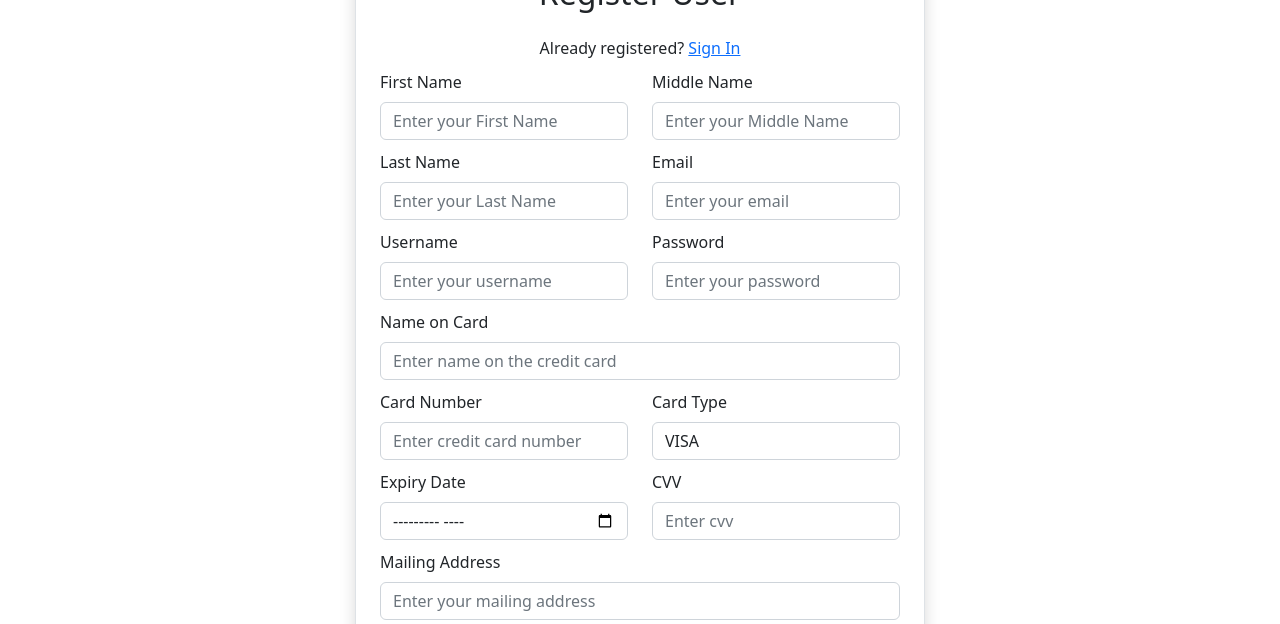
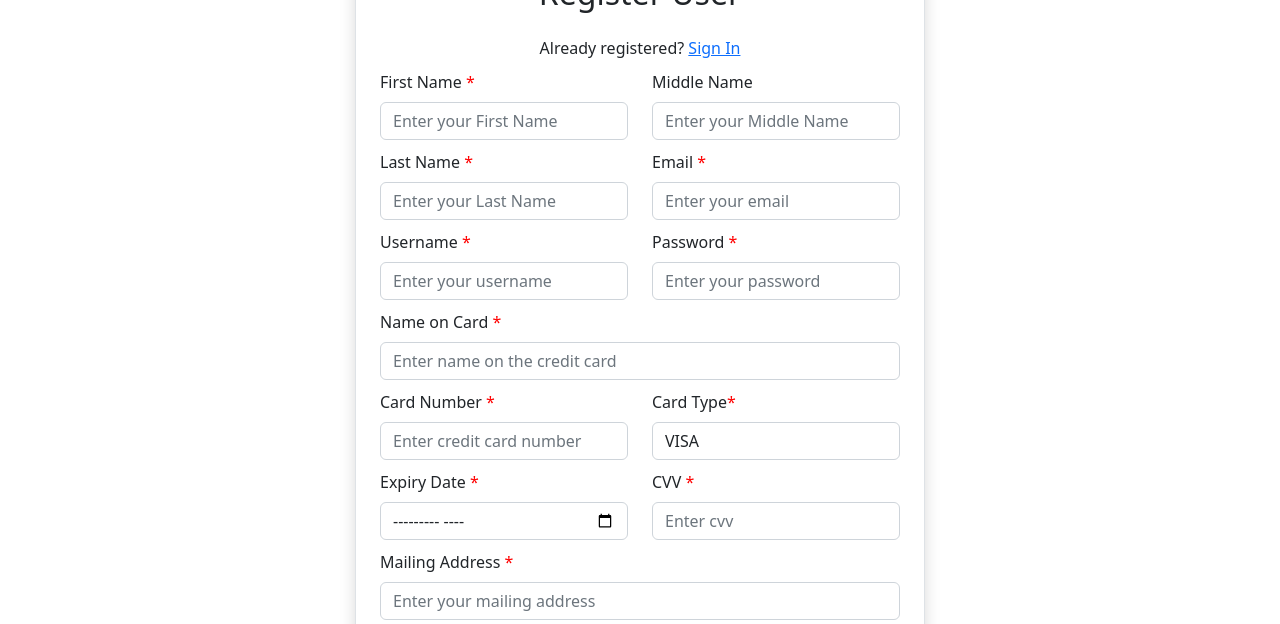
Before and after one commit to aoc38/Travel-Easy-frontend, a React (Create React App) app: page /register in a window 1280 px wide. Shown: the part 139-763 px from the top of the page. Built offline with nearby package versions, Linux system fonts and the light colour scheme; what axios-oauth-client would draw is missing.

Commit message:
updated registration form

```diff
--- a/src/Components/Flights/usermiles.js
+++ b/src/Components/Flights/usermiles.js
@@ -87,7 +87,24 @@ function Usermiles() {
             <div className="add-space"></div>
             <div className="add-space"></div>
             <div className="add-space"></div>
-            <div className="text-center">
+
+            {(pc=0) ?
+            (
+            <>
+                <div className="text-center">
+          <Link
+            to={{ pathname: `/bookForm/${id}` }}
+            className="btn btn-outline-primary m-4"
+          >
+            Checkout
+          </Link>
+          </div>
+
+            </>
+            ):
+            (
+              <>
+                <div className="text-center">
           <Link
             to={{ pathname: `/bookForm/${id}/${pc}` }}
             className="btn btn-outline-primary m-4"
@@ -95,6 +112,11 @@ function Usermiles() {
             Checkout
           </Link>
           </div>
+              </>
+              )
+
+            }
+
         </div>
       </div>
     </div>
--- a/src/Users/AddUser.js
+++ b/src/Users/AddUser.js
@@ -103,19 +103,20 @@ export default function AddUser() {
             <div className='mb-3'>
               <div className ="row">
                 <div class="col s12 m6 ">
-              <label htmlFor='firstname' className='form-label'> First Name </label>
+              <label htmlFor='firstname' className='form-label required-field'> First Name </label>
               <input
                 type={"text"}
                 className="form-control"
                 placeholder='Enter your First Name'
                 name='firstName'
+                required
                 value={firstName}
                 onChange={(e) => onInputChange(e)}
               // onChange = {(e) => setFirstName(e.target.value)}
               />
               </div>
               <div class="col s12 m6">
-             <label htmlFor='middleName' className='form-label'> Middle Name </label>
+             <label htmlFor='middleName' className='form-label '> Middle Name </label>
               <input
                 type={"text"}
                 className="form-control"
@@ -130,23 +131,25 @@ export default function AddUser() {
             <div className ="row">
                 <div class="col s12 m6">
 
-                <label htmlFor='lastName' className='form-label'> Last Name </label>
+                <label htmlFor='lastName' className='form-label required-field'> Last Name </label>
               <input
                 type={"text"}
                 className="form-control"
                 placeholder='Enter your Last Name'
                 name='lastName'
+                required
                 value={lastName}
                 onChange={(e) => onInputChange(e)}
               />
               </div>
               <div class="col s12 m6">
-              <label htmlFor='email' className='form-label'> Email </label>
+              <label htmlFor='email' className='form-label required-field'> Email </label>
               <input
                 type={"email"}
                 className="form-control"
                 placeholder='Enter your email '
                 name='email'
+                required
                 value={email}
                 onChange={(e) => onInputChange(e)}
               />
@@ -155,35 +158,38 @@ export default function AddUser() {
               <div className='add-space'></div>
               <div className ="row">
                 <div class="col s12 m6">
-          <label htmlFor='username' className='form-label'> Username </label>
+          <label htmlFor='username' className='form-label required-field'> Username </label>
               <input
                 type={"text"}
                 className="form-control"
                 placeholder='Enter your username'
                 name='username'
+                required
                 value={username}
                 onChange={(e) => onInputChange(e)}
               />
               </div>
               <div class="col s12 m6">
-              <label htmlFor='password' className='form-label'> Password </label>
+              <label htmlFor='password' className='form-label required-field'> Password </label>
               <input
                 type={"password"}
                 className="form-control"
                 placeholder='Enter your password'
                 name='password'
+                required
                 value={password}
                 onChange={(e) => onInputChange(e)}
               />
               </div>
               </div>
               <div className='add-space'></div>
-        <label htmlFor='cardOwnerName' className='form-label'>Name on Card </label>
+        <label htmlFor='cardOwnerName' className='form-label required-field'>Name on Card </label>
              <input
                 type={"text"}
                 className="form-control"
                 placeholder='Enter name on the credit card'
                 name='cardOwnerName'
+                required
                 value={cardOwnerName}
                 onChange={(e) => onCardInputChange(e)}
               />
@@ -192,22 +198,24 @@ export default function AddUser() {
               <div className ="row">
                 <div class="col s12 m6">
 
-              <label htmlFor='cardNumber' className='form-label'>Card Number </label>
+              <label htmlFor='cardNumber' className='form-label required-field'>Card Number </label>
               <input
                 type={"text"}
                 className="form-control"
                 placeholder='Enter credit card number'
                 name='cardNumber'
+                required
                 value={cardNumber}
                 onChange={(e) => onCardInputChange(e)}
               />
               </div>
               <div class="col s12 m6">
 
-              <label htmlFor='cardType' className='form-label'>Card Type</label>
+              <label htmlFor='cardType' className='form-label required-field'>Card Type</label>
               <select value={cardType}
                 className="form-control"
                 name='cardType'
+                required
                 onChange={(e) => onCardInputChange(e)}
               >
                 <option value="VISA">VISA</option>
@@ -220,24 +228,26 @@ export default function AddUser() {
               <div className ="row">
 
                 <div class="col s12 m6">
-              <label htmlFor='expiryDate' className='form-label'>Expiry Date </label>
+              <label htmlFor='expiryDate' className='form-label required-field'>Expiry Date </label>
                <input
                 type={"month"}
                 className="form-control"
                 placeholder='Enter credit card expiry in mm/yy format'
                 name='expiryDate'
+                required
                 value={expiryDate}
                 onChange={(e) => onCardInputChange(e)}
               />
 
                 </div>
                 <div class="col s12 m6">
-                 <label htmlFor='cvv' className='form-label'>CVV </label>
+                 <label htmlFor='cvv' className='form-label required-field'>CVV </label>
                <input
                 type={"number"}
                 minLength={3}
                 maxLength='3'
                 className="form-control"
+                required
                 placeholder='Enter cvv'
                 name='cvv'
                 value={cvv}
@@ -247,7 +257,7 @@ export default function AddUser() {
                 </div>
                 </div>
                 <div className='add-space'></div>
-         <label htmlFor='mailingAddress' className='form-label'>Mailing Address </label>
+         <label htmlFor='mailingAddress' className='form-label required-field'>Mailing Address </label>
               <input
                 type={"text"}
                 className="form-control"
--- a/src/Users/adduser.css
+++ b/src/Users/adduser.css
@@ -1,3 +1,11 @@
 .add-space {
     margin: 10px;
   }
+
+  .required-field::after {
+
+    content: "*";
+
+    color: red;
+
+}
```
Also changed, not shown: src/Components/Deals/dealsBookForm.js (+13 -13 lines).
